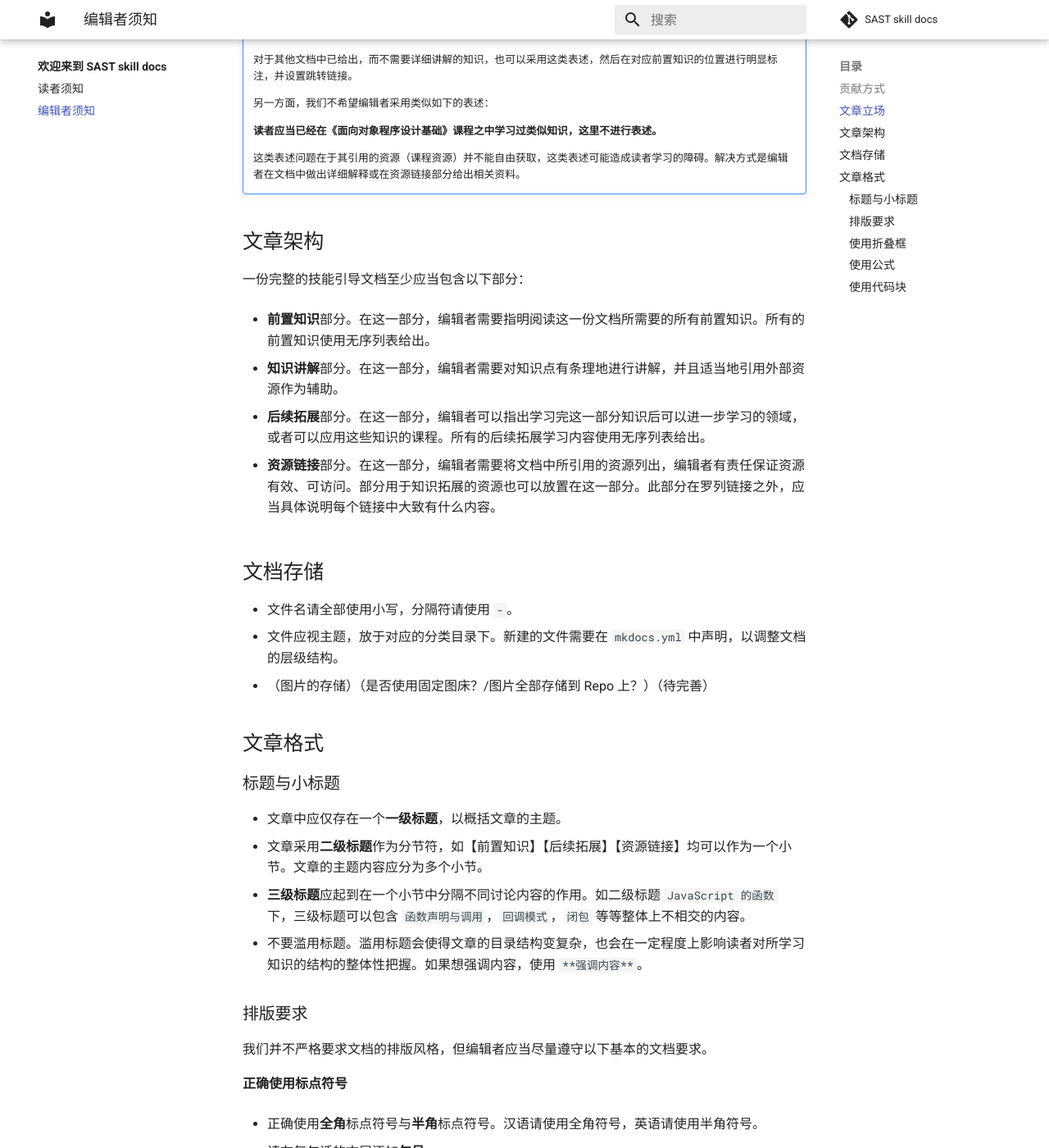
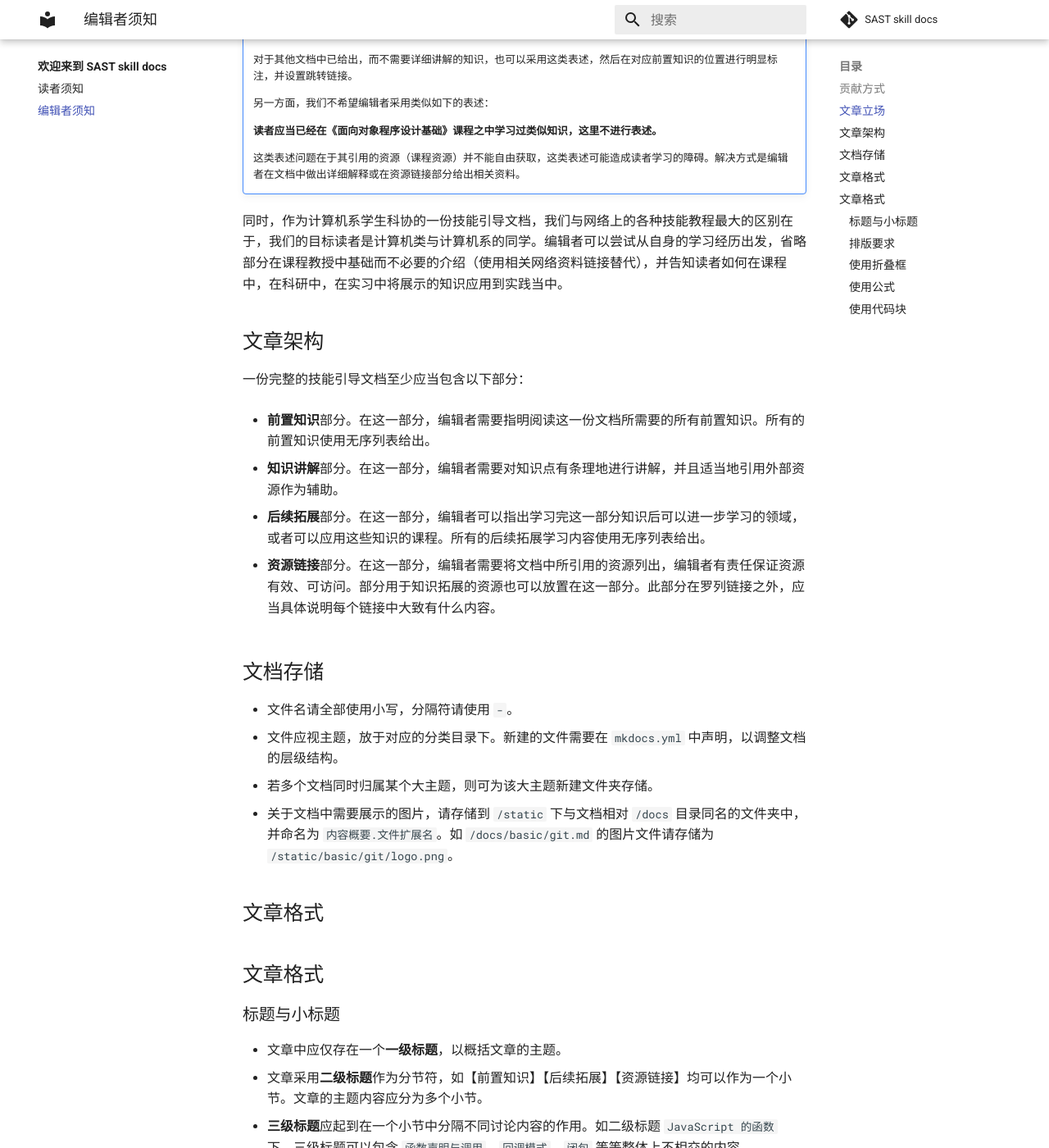
Before and after one commit to SAST-skill-docers/sast-skill-docs, an MkDocs documentation site: the page built from docs/notes/editor.md, in a window 1280 px wide and 1400 px high, scrolled down 710 px. Shown: the whole window at 82% size. Built offline with MkDocs 1.6.1 and Material for MkDocs 9.7.7, drawn with Linux system fonts in a browser that asks for light colours; formulas are drawn with MathJax 3; comment, search, counter and statistics services are not loaded; some of the changed text lies outside the part shown.

Commit message:
Complement notes

```diff
--- a/docs/notes/editor.md
+++ b/docs/notes/editor.md
@@ -6,7 +6,7 @@
 
 + 仔细阅读本编辑者须知下的编辑要求。
 + 将文档仓库 Fork 到个人账户。
-+ 在本地对个人仓库的文档进行修改后进行 Commit.
++ 在本地对个人仓库的文档进行修改后进行 Commit。
 + 提请 Pull Request，审核团队会尽快审核您的贡献内容。
 
 ## 文章立场
@@ -27,6 +27,8 @@
 
     这类表述问题在于其引用的资源（课程资源）并不能自由获取，这类表述可能造成读者学习的障碍。解决方式是编辑者在文档中做出详细解释或在资源链接部分给出相关资料。
 
+同时，作为计算机系学生科协的一份技能引导文档，我们与网络上的各种技能教程最大的区别在于，我们的目标读者是计算机类与计算机系的同学。编辑者可以尝试从自身的学习经历出发，省略部分在课程教授中基础而不必要的介绍（使用相关网络资料链接替代），并告知读者如何在课程中，在科研中，在实习中将展示的知识应用到实践当中。
+
 ## 文章架构
 
 一份完整的技能引导文档至少应当包含以下部分：
@@ -43,7 +45,10 @@
 
 + 文件名请全部使用小写，分隔符请使用 `-`。
 + 文件应视主题，放于对应的分类目录下。新建的文件需要在 `mkdocs.yml` 中声明，以调整文档的层级结构。
-+ （图片的存储）（是否使用固定图床？/图片全部存储到 Repo 上？）（待完善）
+  + 若多个文档同时归属某个大主题，则可为该大主题新建文件夹存储。
++ 关于文档中需要展示的图片，请存储到 `/static` 下与文档相对 `/docs` 目录同名的文件夹中，并命名为 `内容概要.文件扩展名`。如 `/docs/basic/git.md` 的图片文件请存储为 `/static/basic/git/logo.png`。
+
+## 文章格式
 
 ## 文章格式
 
@@ -56,7 +61,7 @@
 
 ### 排版要求
 
-我们并不严格要求文档的排版风格，但编辑者应当尽量遵守以下基本的文档要求。
+我们并不严格要求文档的排版风格，但编辑者应当尽可能遵守以下基本的文档行文要求。
 
 **正确使用标点符号**
 
```
Also changed, not shown: docs/notes/reader.md (+11 -0 lines).
